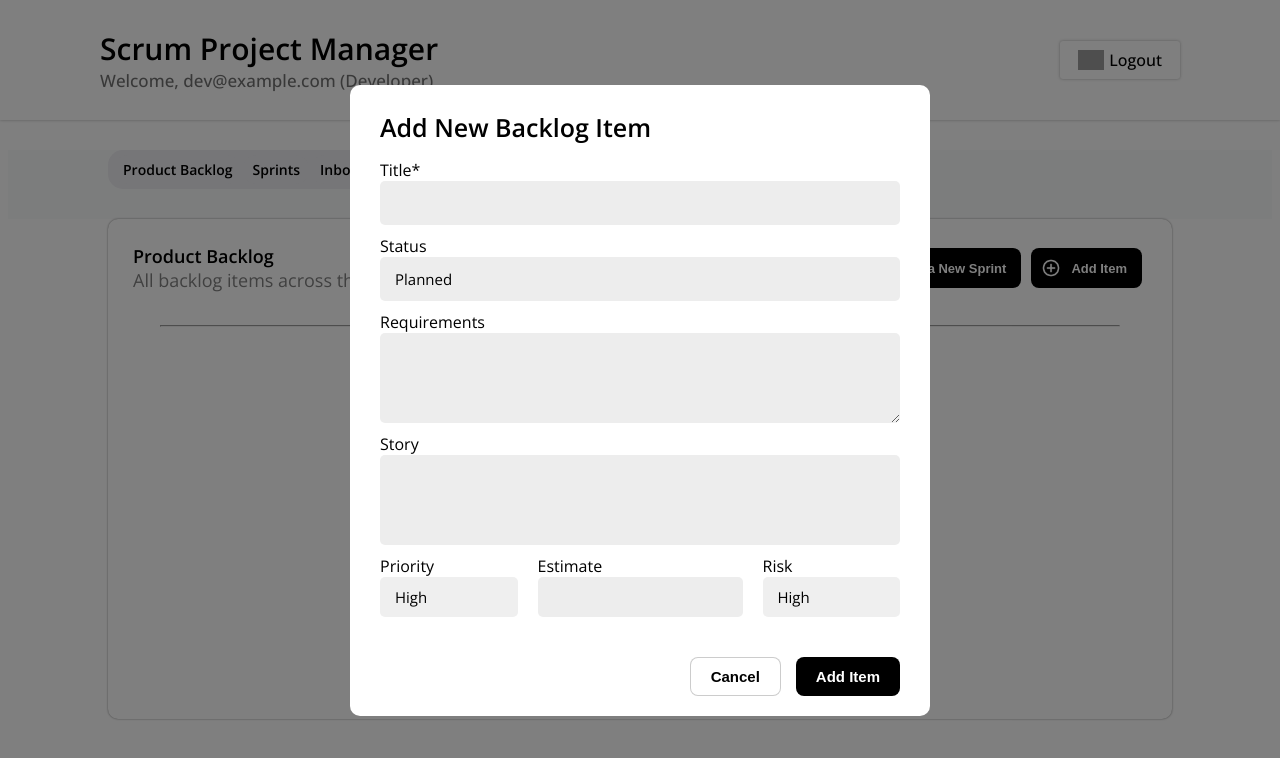
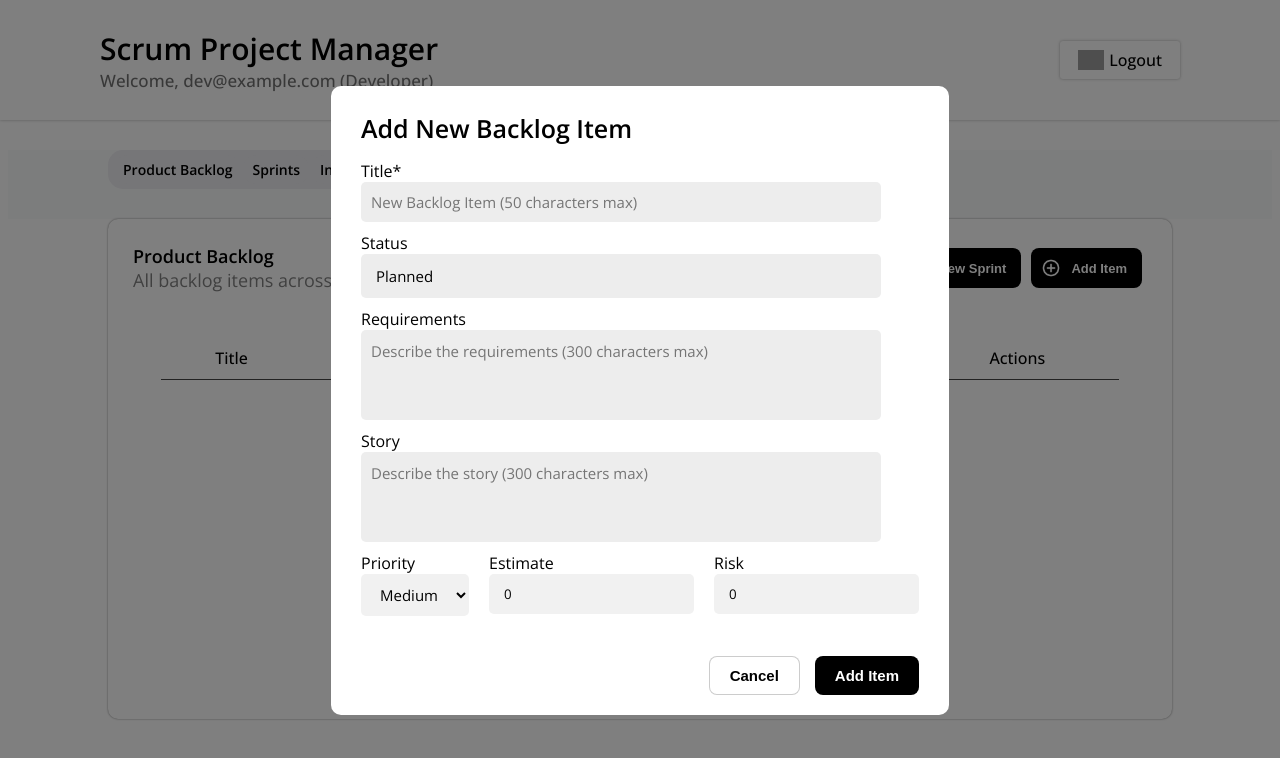
Before and after one commit to xena-p/CPS406, a React (Vite) app in the folder frontend/: page /dashboard in a window 1280 px wide. Both pictures are taken after a click on the button "Add Item". Shown: the top 758 px of the page. Built offline with nearby package versions, Linux system fonts and the light colour scheme; grey boxes are pictures that could not be loaded.

Commit message:
Fix add sprint modal + add produt backlog table

```diff
--- a/frontend/src/components/AddItemModal.tsx
+++ b/frontend/src/components/AddItemModal.tsx
@@ -1,36 +1,92 @@
 import './styles/AddItemModal.css'
+import { useState } from 'react';
+
 type AddItemModalProps = {
   setIsNewItemOpen: (value: boolean) => void;
+  onAddItem: (item: any) => void;
 }
 
-function AddItemModal({ setIsNewItemOpen }: AddItemModalProps){
+function AddItemModal({ setIsNewItemOpen, onAddItem }: AddItemModalProps){
+  const [title, setTitle] = useState("");
+  const [requirements, setRequirements] = useState("");
+  const [story, setStory] = useState("");
+  const [estimate, setEstimate] = useState(0);
+  const [priority, setPriority] = useState("medium");
+  const [risk, setRisk] = useState(0);
+  const status = "Planned"
+
+  function handleConfirmAdd(){
+    const newItem = {title, status, requirements, story, priority, estimate, risk}
+    onAddItem(newItem);
+    setIsNewItemOpen(false);
+  }
+
   return(
     <div className="overlay">
       <div className="modal">
         <h1 className="modal-title">Add New Backlog Item</h1>
+
         <p className="property-prompt">Title*</p>
-        <input id="title-input" />
+        <input
+          id="title-input"
+          value={title}
+          onChange={(e) => setTitle(e.target.value)}
+          maxLength={50}
+          placeholder="New Backlog Item (50 characters max)"/>
+
         <p className="property-prompt">Status</p>
         <button id="status-input">Planned</button>
+
         <p className="property-prompt">Requirements</p>
-        <textarea id="requirements-input"/>
+        <textarea
+          id="requirements-input"
+          value={requirements}
+          onChange={(e) => setRequirements(e.target.value)}
+          maxLength={300}
+          placeholder="Describe the requirements (300 characters max)"/>
+
         <p className="property-prompt">Story</p>
-        <input id="story-input" />
+        <textarea
+          id="story-input"
+          value={story}
+          onChange={(e) => setStory(e.target.value)}
+          maxLength={300}
+          placeholder="Describe the story (300 characters max)"/>
 
         <div className="dropdown-properties-div">
           <div className="priority-property">
             <p className="priority-input-text">Priority</p>
-            <button id="priority-input">High</button>
+
+            <select
+              value={priority}
+              onChange={e => setPriority(e.target.value)}
+              id="priority-input"
+            >
+              <option value="low">Low</option>
+              <option value="medium">Medium</option>
+              <option value="high">High</option>
+            </select>
           </div>
 
           <div className="estimate-property">
             <p className="estimate-input-text">Estimate</p>
-            <input type="number" id="estimate-input" />
+            <input
+              type="number"
+              value={estimate}
+              onChange={(e) => setEstimate(Number(e.target.value))}
+              id="estimate-input"
+              placeholder="0"
+              min="0"/>
           </div>
 
           <div className="risk-property">
             <p className="risk-input-text">Risk</p>
-            <button id="risk-input">High</button>
+            <input
+              type="number"
+              value={risk}
+              onChange={(e) => setRisk(Number(e.target.value))}
+              id="risk-input"
+              placeholder="0"/>
           </div>
 
         </div>
@@ -43,11 +99,9 @@ function AddItemModal({ setIsNewItemOpen }: AddItemModalProps){
 
             <button
             id="confirm-add-item-btn"
-            onClick={() => setIsNewItemOpen(false)}
+            onClick={handleConfirmAdd}
           >Add Item</button>
         </div>
-
-
       </div>
     </div>
   );
--- a/frontend/src/components/ProductBacklog.tsx
+++ b/frontend/src/components/ProductBacklog.tsx
@@ -1,15 +1,25 @@
 import './styles/ProductBacklog.css'
 import newSprintIcon from '../assets/new-sprint-icon.png'
 import addItemIcon from '../assets/add-item-icon.png'
-import { useState } from 'react'
+import { useState, useEffect } from 'react'
 import AddItemModal from './AddItemModal.tsx'
 import NewSprintModal from "./NewSprintModal.tsx"
 
-
-
 function ProductBacklog(){
+  const [items, setItems] = useState<any[]>([]);
   const [ isNewItemOpen, setIsNewItemOpen ] = useState(false);
   const [ isNewSprintOpen, setIsNewSprintOpen ] = useState(false);
+
+  useEffect(() => {
+    console.log(items);
+  }, [items]);
+
+  function handleAddItems(newItem: any){
+    setItems([
+      ...items,
+      newItem
+    ])
+  }
 
   return(
     <div className="prod-log-div">
@@ -30,13 +40,25 @@ function ProductBacklog(){
           </button>
         </div>
       </div>
-      <hr></hr>
 
-      <div className="prod-log-table">
+
+      <div className="product-backlog-table">
+        <table>
+          <thead>
+            <tr>
+              <th>Title</th>
+              <th>Status</th>
+              <th>Priority</th>
+              <th>Estimate</th>
+              <th>Actions</th>
+            </tr>
+          </thead>
+        </table>
       </div>
 
+
       {isNewItemOpen && (
-        <AddItemModal setIsNewItemOpen={setIsNewItemOpen} />
+        <AddItemModal setIsNewItemOpen={setIsNewItemOpen} onAddItem={handleAddItems} />
       )}
 
       {isNewSprintOpen && (
--- a/frontend/src/components/styles/AddItemModal.css
+++ b/frontend/src/components/styles/AddItemModal.css
@@ -26,7 +26,7 @@
 #status-input,
 #story-input,
 #requirements-input{
-  font-size: 18px;
+  font-size: 15px;
   font-family: "Open Sans";
   border-radius: 5px;
   border: none;
@@ -39,6 +39,7 @@
 #story-input{
   line-height: 1.5;
   height: 70px;
+  resize: none;
 }
 
 #status-input{
@@ -63,23 +64,31 @@
   flex: 1;
 }
 
-#priority-input,
-#risk-input{
+#priority-input{
   width: 100%;
   border: none;
   font-family: "Open Sans";
+  background-color: rgb(241, 241, 241);
   border-radius: 5px;
   font-size: 15px;
   text-align: left;
   padding: 10px 15px;
 }
 
-#estimate-input{
+option{
+  border-radius: 5px;
+  border: none;
+  background-color: white;
+  box-shadow: 0px 0px 4px rgba(0, 0, 0, 0.3);
+}
+
+#estimate-input,
+#risk-input{
   height: 28px;
   border: none;
   border-radius: 5px;
   padding: 6px 15px;
-  background-color: rgb(237, 237, 237);
+  background-color: rgb(241, 241, 241);
   font-family: "Open Sans";
 }
 
--- a/frontend/src/components/styles/ProductBacklog.css
+++ b/frontend/src/components/styles/ProductBacklog.css
@@ -55,3 +55,23 @@
 hr{
   width: 90%;
 }
+
+.product-backlog-table{
+  margin-top: 20px;
+  margin-bottom: 20px;
+  display: flex;
+  justify-content: center;
+}
+
+table{
+  width: 90%;
+  border-collapse: collapse;
+}
+
+th{
+
+  padding: 10px;
+  border-bottom: 1px solid #444;
+  color: black;
+  font-weight: 500;
+}
```
